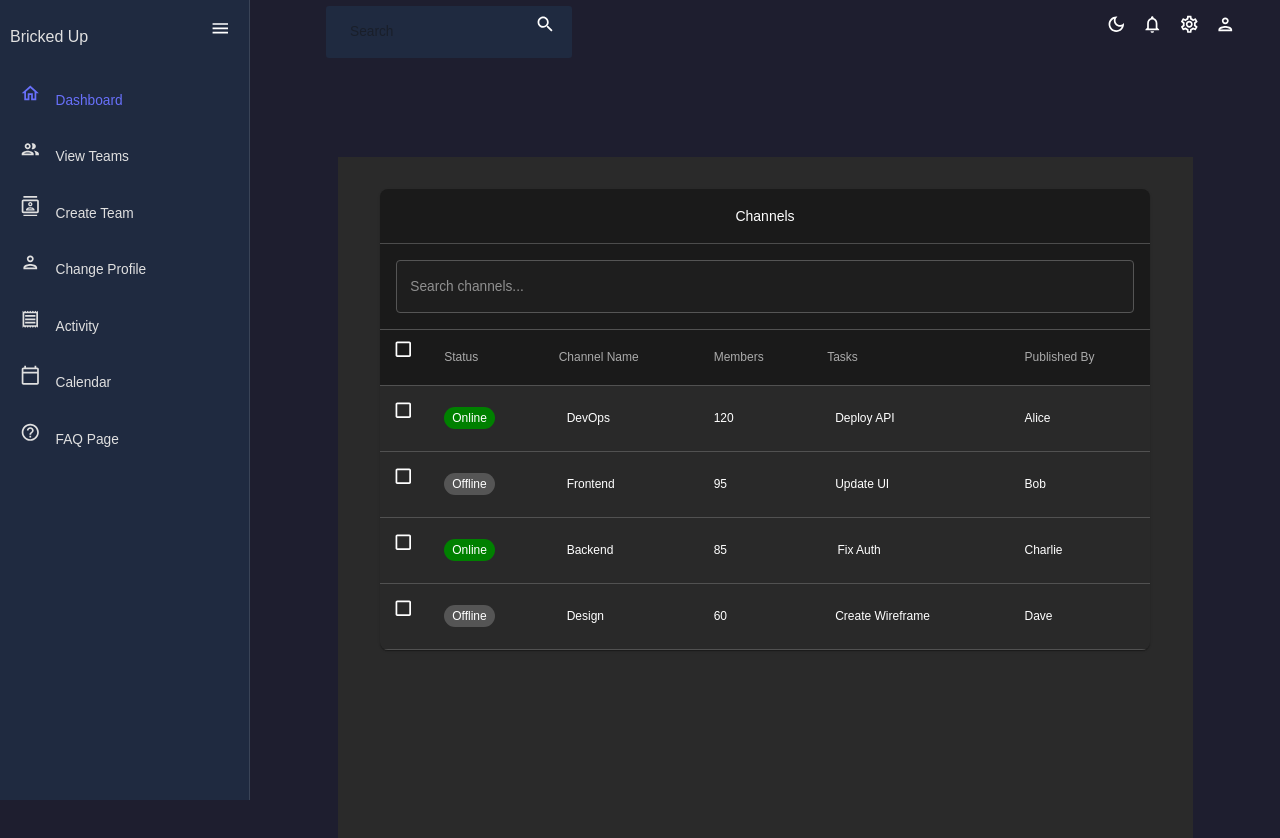
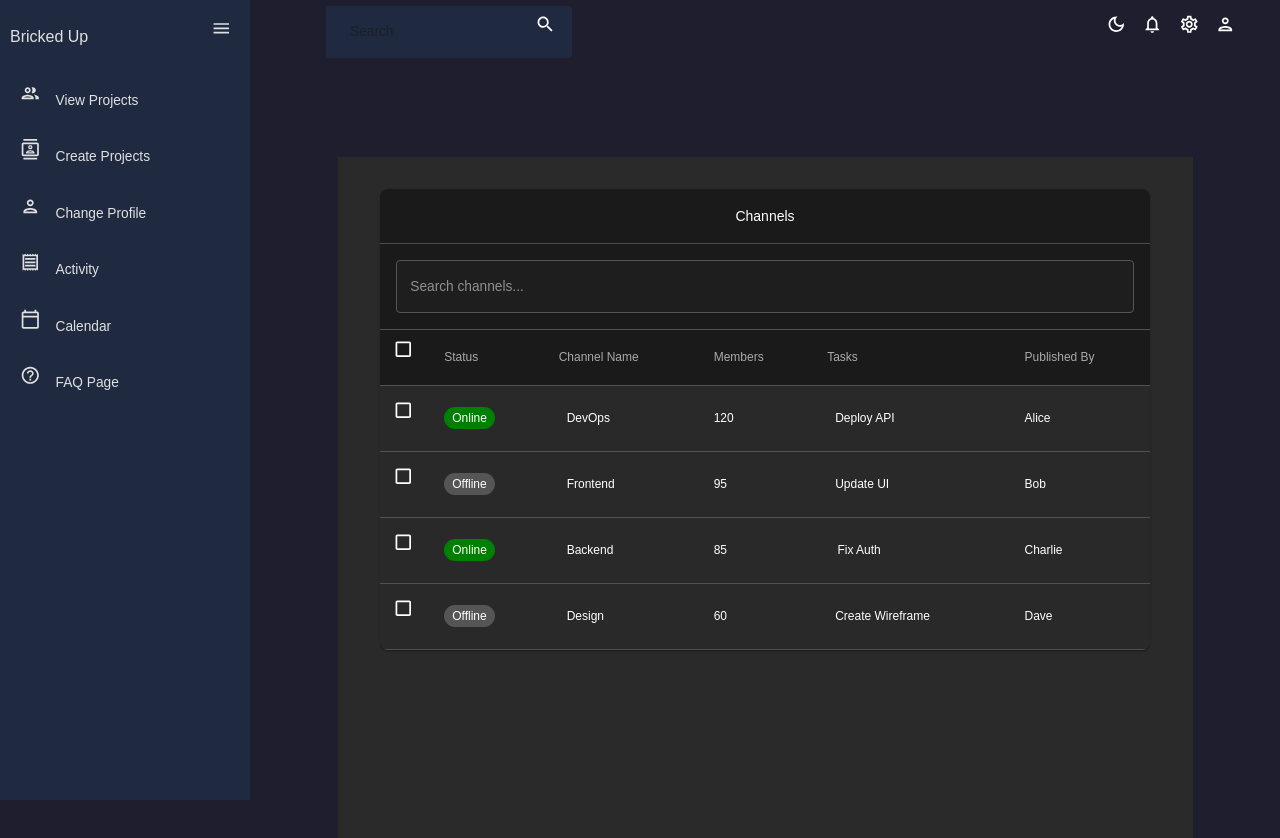
Before and after one commit to bricked-up/Frontend, a React (Create React App) app: page /dashboard in a window 1280 px wide. Shown: the top 838 px of the page. Built offline with nearby package versions, Linux system fonts and the light colour scheme; sample sign-in values are in the browser's storage.

Commit message:
refactor(sidebar, close #135): check description box (#138)
* animation done to sidebar

* updated info on sidebar

* changes made to sidebar and changed names in sidebar

```diff
--- a/src/Components/Layout.tsx
+++ b/src/Components/Layout.tsx
@@ -1,25 +1,4 @@
-/**
- * The layout component
- *
- * This component serves as the main layout wrapper for our app.
- * It includes:
- * - A `Sidebar` for navigation.
- * - A `Topbar` for theme toggle, settings and notifications (looking into 'Activity'
- * option in the sidebar instead!!).
- * - A dynamic content area (`Outlet`) where child routes are rendered.
- *
- *
- * @component
- * @example
- * // Usage in App.tsx or routing configuration
- * <Route path="/" element={<Layout />}>
- *   <Route path="dashboard" element={<Dashboard />} />
- * </Route>
- *
- * @returns {JSX.Element} The Layout component.
- */
-
-import React, { useState } from "react";
+import React, { useState, useEffect } from "react";
 import { Outlet } from "react-router-dom";
 import { Box } from "@mui/material";
 import Sidebar from "./Sidebar";
@@ -29,13 +8,28 @@ import "../css/dashboard.css";
 const Layout: React.FC = () => {
   const [isSidebar, setIsSidebar] = useState<boolean>(true);
 
+  useEffect(() => {
+    const main = document.getElementById("main");
+    if (main) {
+      main.style.transition = "margin-left 0.5s ease";
+      main.style.marginLeft = isSidebar ? "250px" : "0";
+    }
+  }, [isSidebar]);
+
   return (
     <Box className="dashboard" sx={{ display: "flex", minHeight: "100vh" }}>
       {/* Sidebar */}
       <Sidebar isSidebar={isSidebar} setIsSidebar={setIsSidebar} />
 
       {/* Main Content */}
-      <Box sx={{ flexGrow: 1, display: "flex", flexDirection: "column" }}>
+      <Box
+        id="main"
+        sx={{
+          flexGrow: 1,
+          display: "flex",
+          flexDirection: "column",
+        }}
+      >
         {/* Topbar */}
         <Box
           sx={{
--- a/src/Components/Sidebar.tsx
+++ b/src/Components/Sidebar.tsx
@@ -1,21 +1,21 @@
-import { JSX } from "react";
-import { useState } from "react";
-import { Box, IconButton, Typography, Drawer, useTheme } from "@mui/material";
+import { Box, IconButton, Typography, useTheme } from "@mui/material";
 import { Link } from "react-router-dom";
-import HomeOutlinedIcon from "@mui/icons-material/HomeOutlined";
+import MenuOutlinedIcon from "@mui/icons-material/MenuOutlined";
 import PeopleOutlinedIcon from "@mui/icons-material/PeopleOutlined";
 import ContactsOutlinedIcon from "@mui/icons-material/ContactsOutlined";
+import PersonOutlinedIcon from "@mui/icons-material/PersonOutlined";
 import ReceiptOutlinedIcon from "@mui/icons-material/ReceiptOutlined";
-import MenuOutlinedIcon from "@mui/icons-material/MenuOutlined";
-import PersonOutlinedIcon from "@mui/icons-material/PersonOutlined";
 import CalendarTodayOutlinedIcon from "@mui/icons-material/CalendarTodayOutlined";
 import HelpOutlineOutlinedIcon from "@mui/icons-material/HelpOutlineOutlined";
 import { tokens } from "../theme";
+import { useState } from "react";
+import React from "react";
+
 
 interface ItemProps {
   title: string;
   to: string;
-  icon: JSX.Element;
+  icon: React.ReactNode;
   selected: string;
   setSelected: (title: string) => void;
 }
@@ -25,23 +25,7 @@ interface SidebarProps {
   setIsSidebar: React.Dispatch<React.SetStateAction<boolean>>;
 }
 
-/**
- * Sidebar Menu Item Component
- *
- * Represents a single menu item in the sidebar.
- *
- * @component
- * @param {ItemProps} props - The component props.
- * @returns {JSX.Element} A clickable sidebar item.
- */
-
-const Item: React.FC<ItemProps> = ({
-  title,
-  to,
-  icon,
-  selected,
-  setSelected,
-}) => {
+const Item: React.FC<ItemProps> = ({ title, to, icon, selected, setSelected }) => {
   const theme = useTheme();
   const colors = tokens(theme.palette.mode);
 
@@ -62,7 +46,6 @@ const Item: React.FC<ItemProps> = ({
           cursor: "pointer",
           "&:hover": { backgroundColor: colors.primary[400] },
         }}
-        onClick={() => setSelected(title)}
       >
         {icon}
         <Typography sx={{ marginLeft: "15px" }}>{title}</Typography>
@@ -71,16 +54,6 @@ const Item: React.FC<ItemProps> = ({
   );
 };
 
-/**
- * Sidebar Component
- *
- * A collapsible sidebar that contains navigation items.
- *
- * @component
- * @param {SidebarProps} props - The component props.
- * @returns {JSX.Element} The Sidebar component.
- */
-
 const Sidebar: React.FC<SidebarProps> = ({ isSidebar, setIsSidebar }) => {
   const theme = useTheme();
   const colors = tokens(theme.palette.mode);
@@ -88,19 +61,18 @@ const Sidebar: React.FC<SidebarProps> = ({ isSidebar, setIsSidebar }) => {
 
   return (
     <>
-      <Drawer
-        open={isSidebar}
-        onClose={() => setIsSidebar(false)}
-        variant="persistent"
+      <Box
         sx={{
-          width: isSidebar ? 250 : 0,
-          flexShrink: 0,
-          "& .MuiDrawer-paper": {
-            width: isSidebar ? 250 : 0,
-            backgroundColor: colors.primary[400],
-            color: colors.grey[100],
-            transition: "width 0.3s ease",
-          },
+          width: isSidebar ? "250px" : "0",
+          overflowX: "hidden",
+          height: "100vh",
+          position: "fixed",
+          top: 0,
+          left: 0,
+          backgroundColor: colors.primary[400],
+          color: colors.grey[100],
+          transition: "width 0.3s ease",
+          zIndex: 1200,
         }}
       >
         <Box
@@ -111,72 +83,32 @@ const Sidebar: React.FC<SidebarProps> = ({ isSidebar, setIsSidebar }) => {
             justifyContent: "space-between",
           }}
         >
-          <Typography variant="h5" color={colors.grey[100]}>
-            Bricked Up
+          <Typography variant="h5" sx={{ whiteSpace: "nowrap", overflow: "hidden" }}>
+            {isSidebar && "Bricked Up"}
           </Typography>
-          <IconButton onClick={() => setIsSidebar(false)}>
+          <IconButton onClick={() => setIsSidebar(false)} sx={{ color: colors.grey[100] }}>
             <MenuOutlinedIcon />
           </IconButton>
         </Box>
 
-        <Box>
-          <Item
-            title="Dashboard"
-            to="/dashboard"
-            icon={<HomeOutlinedIcon />}
-            selected={selected}
-            setSelected={setSelected}
-          />
-          <Item
-            title="View Teams"
-            to="/viewteam"
-            icon={<PeopleOutlinedIcon />}
-            selected={selected}
-            setSelected={setSelected}
-          />
-          <Item
-            title="Create Team"
-            to="/contacts"
-            icon={<ContactsOutlinedIcon />}
-            selected={selected}
-            setSelected={setSelected}
-          />
-          <Item
-            title="Change Profile"
-            to="/about_user"
-            icon={<PersonOutlinedIcon />}
-            selected={selected}
-            setSelected={setSelected}
-          />
-          <Item
-            title="Activity"
-            to="/activity"
-            icon={<ReceiptOutlinedIcon />}
-            selected={selected}
-            setSelected={setSelected}
-          />
-          <Item
-            title="Calendar"
-            to="/calendar"
-            icon={<CalendarTodayOutlinedIcon />}
-            selected={selected}
-            setSelected={setSelected}
-          />
-          <Item
-            title="FAQ Page"
-            to="/faq"
-            icon={<HelpOutlineOutlinedIcon />}
-            selected={selected}
-            setSelected={setSelected}
-          />
-        </Box>
-      </Drawer>
+        {isSidebar && (
+          <Box>
+            <Item title="View Projects" to="/viewteam" icon={<PeopleOutlinedIcon />} selected={selected} setSelected={setSelected} />
+            <Item title="Create Projects" to="/contacts" icon={<ContactsOutlinedIcon />} selected={selected} setSelected={setSelected} />
+            <Item title="Change Profile" to="/about_user" icon={<PersonOutlinedIcon />} selected={selected} setSelected={setSelected} />
+            <Item title="Activity" to="/activity" icon={<ReceiptOutlinedIcon />} selected={selected} setSelected={setSelected} />
+            <Item title="Calendar" to="/calendar" icon={<CalendarTodayOutlinedIcon />} selected={selected} setSelected={setSelected} />
+            <Item title="FAQ Page" to="/faq" icon={<HelpOutlineOutlinedIcon />} selected={selected} setSelected={setSelected} />
+          </Box>
+        )}
+      </Box>
 
+      {/* Toggle button when collapsed */}
       {!isSidebar && (
         <IconButton
           onClick={() => setIsSidebar(true)}
           sx={{
-            position: "absolute",
+            position: "fixed",
             top: 14,
             left: 10,
             backgroundColor: colors.primary[400],
--- a/src/Components/ViewTeam.tsx
+++ b/src/Components/ViewProject.tsx
@@ -1,3 +1,4 @@
+// ViewTeam.tsx changed to ViewProject.tsx
 import { Box, Paper, useTheme, Typography } from "@mui/material";
 import { DataGrid, GridToolbar, GridColDef } from "@mui/x-data-grid";
 import { tokens } from "../theme"; // Assuming tokens provides color definitions
```
